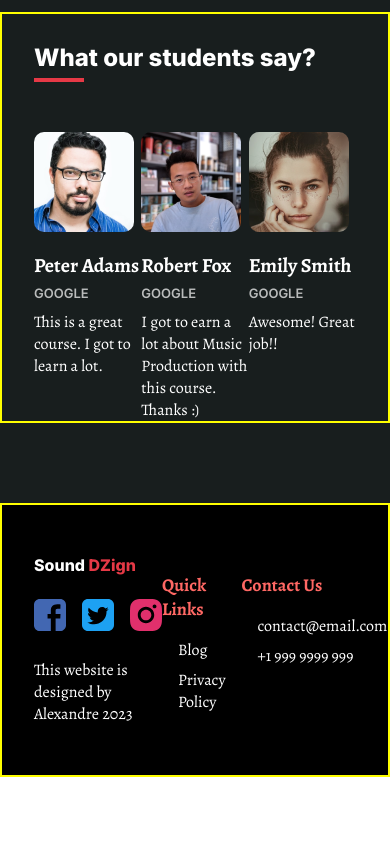
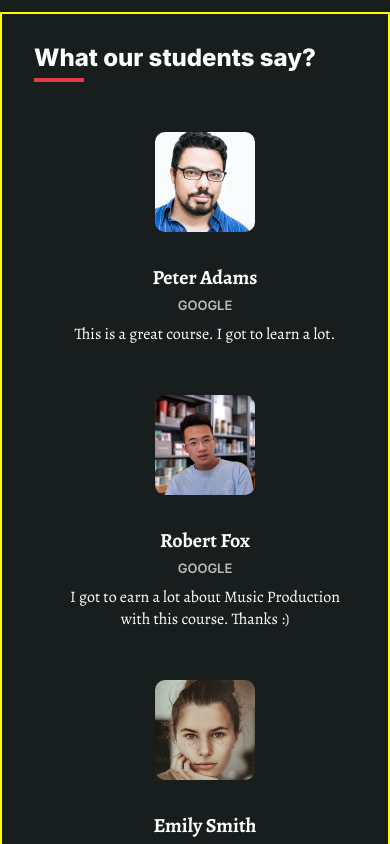
Before and after one commit to alexangria1992/music-course-website, a React (Vite) app in the folder front-end/: page / in a window 390 px wide. Shown: the part 3240-4084 px from the top of the page. Before the commit the page ends 4017 px from the top, so only its background shows below. Built offline with nearby package versions, Linux system fonts and the light colour scheme.

Commit message:
Testimonials Tablet and Smartphone Section

```diff
--- a/front-end/src/components/Testimonials/Testimonials.css
+++ b/front-end/src/components/Testimonials/Testimonials.css
@@ -33,3 +33,33 @@
   font-size: 16px;
   margin-top: 4px;
 }
+
+/* TABLET VERSION */
+
+@media (max-width: 1040px) {
+  #testimonials .content-container {
+    flex-direction: column;
+    gap: 50px;
+    margin-left: 20px;
+    margin-top: 50px;
+  }
+  #testimonials .testimonial {
+    display: flex;
+    gap: 28px;
+    width: 100%;
+  }
+}
+
+/* SMARTPHONE */
+
+@media (max-width: 720px) {
+  #testimonials .testimonial {
+    flex-direction: column;
+    align-items: center;
+    gap: 16px;
+  }
+
+  #testimonials .testimonial .reviewer-details {
+    text-align: center;
+  }
+}
```
